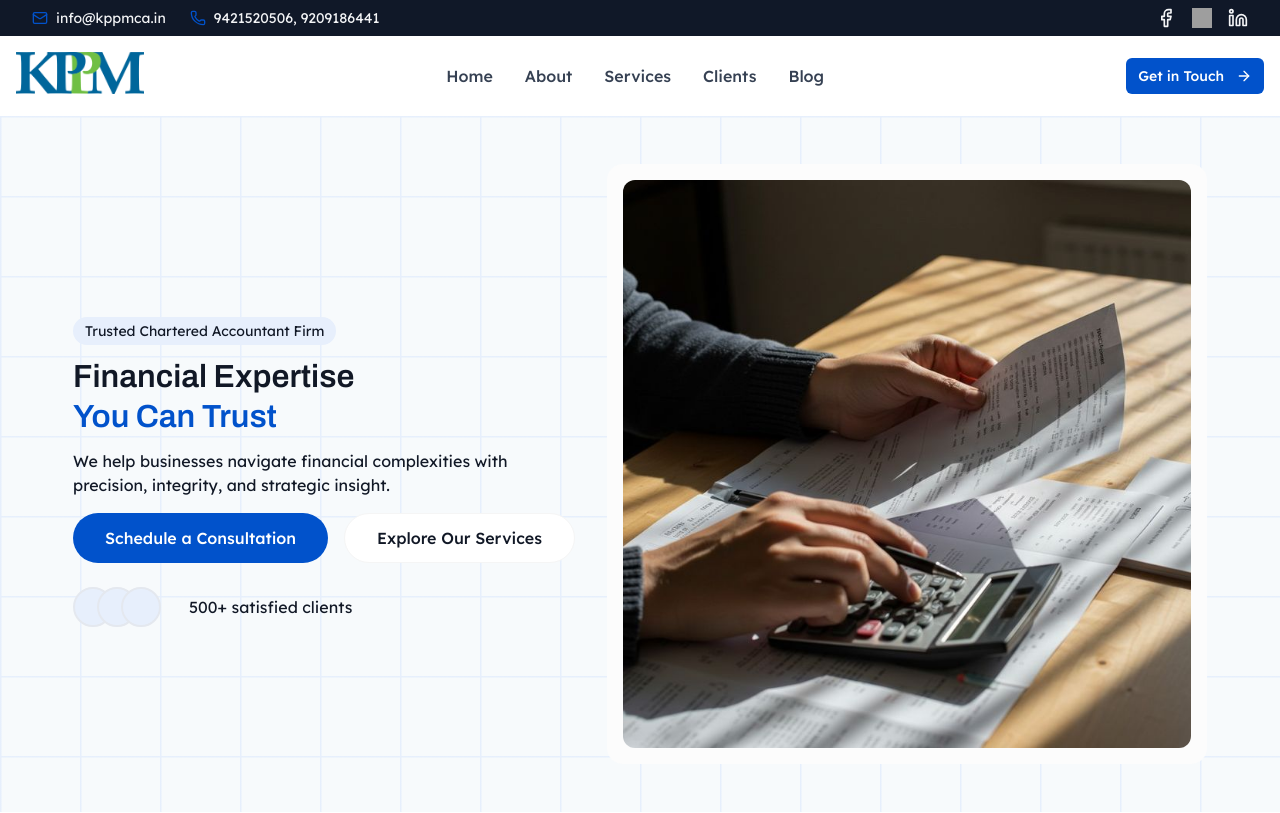
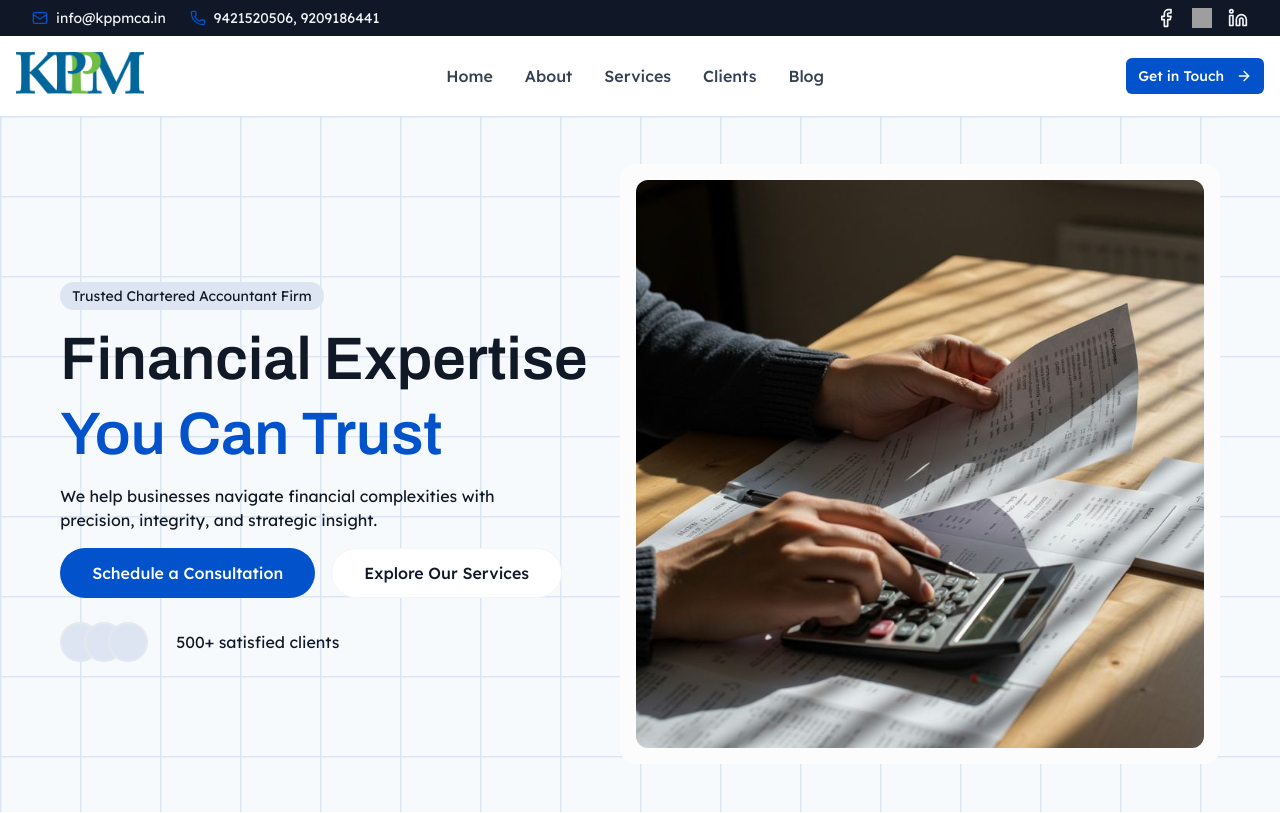
Before and after one commit to ankur-development/kppmca, a Next.js app: page / in a window 1280 px wide. Shown: the top 813 px of the page. Built offline with nearby package versions, Linux system fonts and the light colour scheme; grey boxes are pictures that could not be loaded.

Commit message:
ts error fixed

```diff
--- a/app/globals.css
+++ b/app/globals.css
@@ -16,7 +16,7 @@
   --secondary-foreground: oklch(0.37 0.03 259.73);
   --muted: oklch(0.97 0 0);
   --muted-foreground: oklch(0.55 0.02 264.41);
-  --accent: oklch(0.95 0.02 260.18);
+  --accent: oklch(0.92 0.02 260.18);
   --accent-foreground: oklch(0.48 0.20 260.47);
   --destructive: oklch(0.58 0.22 27.29);
   --border: oklch(0.93 0.01 261.82);
@@ -178,9 +178,6 @@
   }
 }
 
-h1{
-  font-size: xx-large;
-}
 
 .bg-grid {
   /* width: 100%;
```
